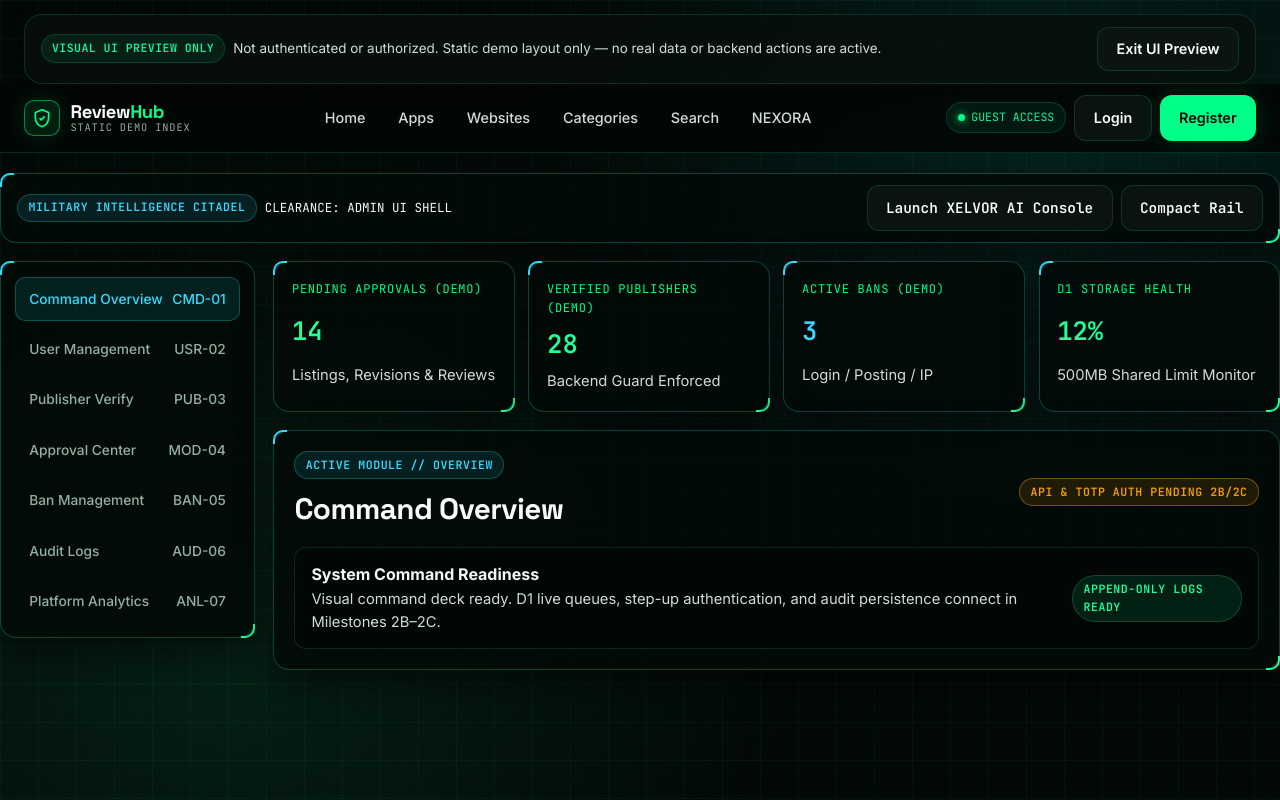
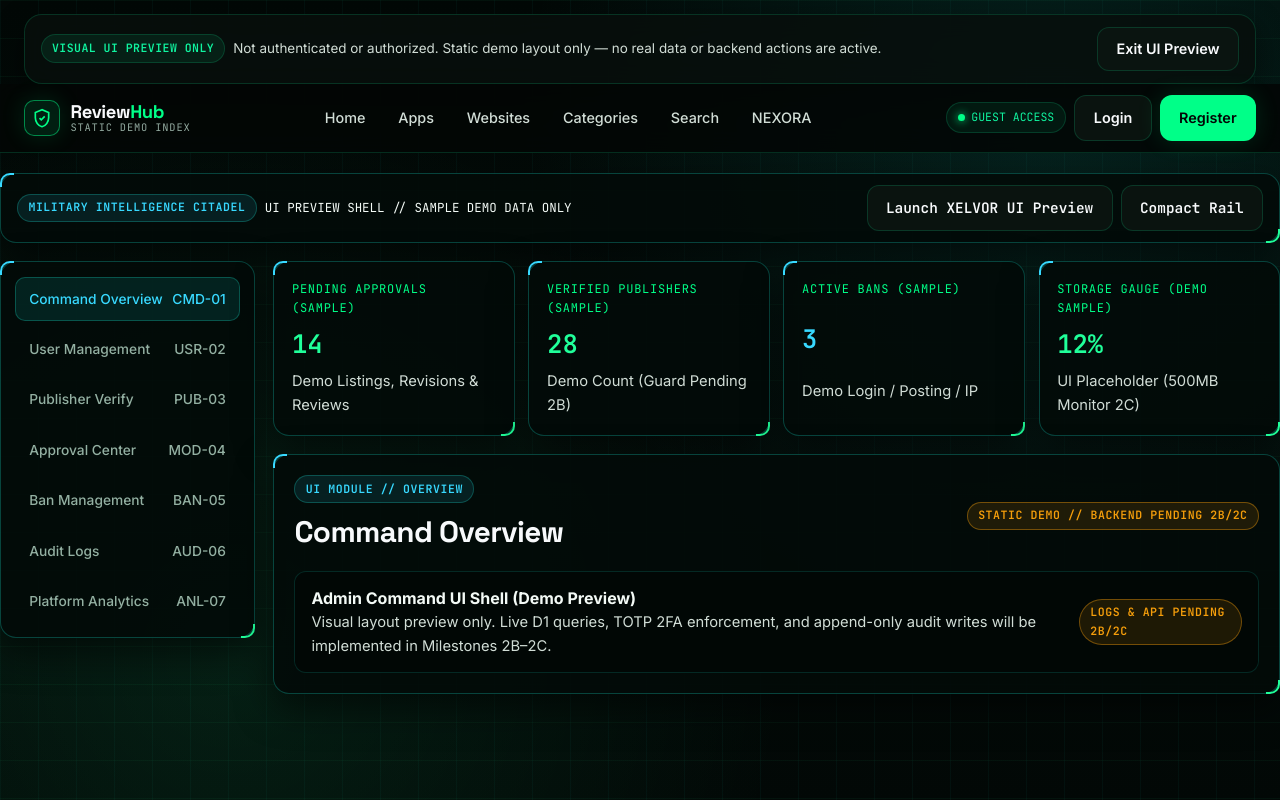
Before and after one commit to tuhin118/ReviewHub, a React (Vite) app: page /admin in a window 1280 px wide. Both pictures are taken after a click on the button "Open Visual UI Preview (Not Auth — Demo Only)". Shown: the top 800 px of the page. Built offline with nearby package versions, Linux system fonts and the light colour scheme.

Commit message:
Revise text for demo and sample indicators
Updated text labels and descriptions to indicate demo/sample status throughout the Admin Command Center page.

```diff
--- a/src/pages/AdminCommandCenterPage.tsx
+++ b/src/pages/AdminCommandCenterPage.tsx
@@ -37,11 +37,11 @@ export default function AdminCommandCenterPage() {
           <div className="sci-panel hud-brackets admin-ticker">
             <div style={{ display: 'flex', flexWrap: 'wrap', gap: '0.5rem', alignItems: 'center' }}>
               <span className="hud-chip hud-chip--cyan">MILITARY INTELLIGENCE CITADEL</span>
-              <span>CLEARANCE: ADMIN UI SHELL</span>
+              <span>UI PREVIEW SHELL // SAMPLE DEMO DATA ONLY</span>
             </div>
             <div style={{ display: 'flex', flexWrap: 'wrap', gap: '0.5rem' }}>
-              <Link to="/admin/xelvor" className="btn btn-secondary" style={{ minHeight: '44px' }}>
-                Launch XELVOR AI Console
+              <Link to="/admin/xelvor" className="btn btn-secondary">
+                Launch XELVOR UI Preview
               </Link>
               <button
                 type="button"
@@ -74,32 +74,32 @@ export default function AdminCommandCenterPage() {
             <section className="admin-workspace" aria-label="Admin Module Workspace">
               <div className="admin-kpi-grid sci-stagger">
                 <article className="sci-panel sci-panel--interactive hud-brackets pub-metric-card">
-                  <span className="foundation-box__label">Pending Approvals (Demo)</span>
+                  <span className="foundation-box__label">Pending Approvals (Sample)</span>
                   <span className="pub-metric-val">
                     <AnimatedCounter target={14} />
                   </span>
-                  <span className="section-desc">Listings, Revisions &amp; Reviews</span>
+                  <span className="section-desc">Demo Listings, Revisions &amp; Reviews</span>
                 </article>
                 <article className="sci-panel sci-panel--interactive hud-brackets pub-metric-card">
-                  <span className="foundation-box__label">Verified Publishers (Demo)</span>
+                  <span className="foundation-box__label">Verified Publishers (Sample)</span>
                   <span className="pub-metric-val">
                     <AnimatedCounter target={28} />
                   </span>
-                  <span className="section-desc">Backend Guard Enforced</span>
+                  <span className="section-desc">Demo Count (Guard Pending 2B)</span>
                 </article>
                 <article className="sci-panel sci-panel--interactive hud-brackets pub-metric-card">
-                  <span className="foundation-box__label">Active Bans (Demo)</span>
+                  <span className="foundation-box__label">Active Bans (Sample)</span>
                   <span className="pub-metric-val" style={{ color: 'var(--sci-cyan)' }}>
                     <AnimatedCounter target={3} />
                   </span>
-                  <span className="section-desc">Login / Posting / IP</span>
+                  <span className="section-desc">Demo Login / Posting / IP</span>
                 </article>
                 <article className="sci-panel sci-panel--interactive hud-brackets pub-metric-card">
-                  <span className="foundation-box__label">D1 Storage Health</span>
+                  <span className="foundation-box__label">Storage Gauge (Demo Sample)</span>
                   <span className="pub-metric-val">
                     <AnimatedCounter target={12} suffix="%" />
                   </span>
-                  <span className="section-desc">500MB Shared Limit Monitor</span>
+                  <span className="section-desc">UI Placeholder (500MB Monitor 2C)</span>
                 </article>
               </div>
 
@@ -107,37 +107,41 @@ export default function AdminCommandCenterPage() {
                 <div className="foundation-card__header">
                   <div>
                     <span className="hud-chip hud-chip--cyan">
-                      ACTIVE MODULE // {activeModule.toUpperCase()}
+                      UI MODULE // {activeModule.toUpperCase()}
                     </span>
                     <h1 className="section-title" style={{ marginTop: '0.4rem' }}>
                       {ADMIN_MODULES.find((m) => m.id === activeModule)?.label}
                     </h1>
                   </div>
-                  <span className="hud-chip hud-chip--warn">API &amp; TOTP AUTH PENDING 2B/2C</span>
+                  <span className="hud-chip hud-chip--warn">
+                    STATIC DEMO // BACKEND PENDING 2B/2C
+                  </span>
                 </div>
 
                 {activeModule === 'overview' && (
                   <div className="admin-row">
                     <div>
-                      <strong>System Command Readiness</strong>
+                      <strong>Admin Command UI Shell (Demo Preview)</strong>
                       <p className="section-desc">
-                        Visual command deck ready. D1 live queues, step-up authentication, and
-                        audit persistence connect in Milestones 2B–2C.
+                        Visual layout preview only. Live D1 queries, TOTP 2FA enforcement, and
+                        append-only audit writes will be implemented in Milestones 2B–2C.
                       </p>
                     </div>
-                    <span className="hud-chip">APPEND-ONLY LOGS READY</span>
+                    <span className="hud-chip hud-chip--warn">LOGS &amp; API PENDING 2B/2C</span>
                   </div>
                 )}
 
                 {activeModule === 'users' && (
                   <div className="admin-row">
                     <div>
-                      <strong>Sample User: nadia.r@gmail.com</strong>
-                      <p className="section-desc">Role: User • Email Verified • Status: Active</p>
+                      <strong>Demo Record: nadia.r@example.invalid</strong>
+                      <p className="section-desc">
+                        Sample Role: User • Demo Status: Active (Static Placeholder)
+                      </p>
                     </div>
                     <div className="admin-row__actions">
-                      <span className="hud-chip">ROLE CONTROLS (2C)</span>
-                      <span className="hud-chip hud-chip--cyan">SESSION REVOKE (2C)</span>
+                      <span className="hud-chip hud-chip--warn">ROLE CONTROLS PENDING 2C</span>
+                      <span className="hud-chip hud-chip--cyan">SESSION REVOKE PENDING 2B</span>
                     </div>
                   </div>
                 )}
@@ -145,62 +149,64 @@ export default function AdminCommandCenterPage() {
                 {activeModule === 'publishers' && (
                   <div className="admin-row">
                     <div>
-                      <strong>Kestrel Sec Labs (Publisher Application)</strong>
+                      <strong>Demo Record: Kestrel Sec Labs (Sample Publisher)</strong>
                       <p className="section-desc">
-                        Admin grant &amp; instant backend revocation controls connect in Milestone 2C.
+                        Admin grant and instant backend permission revocation will be wired in
+                        Milestones 2B–2C.
                       </p>
                     </div>
-                    <span className="hud-chip hud-chip--cyan">BACKEND VERIFIED ROLE</span>
+                    <span className="hud-chip hud-chip--warn">BACKEND GUARD PENDING 2B/2C</span>
                   </div>
                 )}
 
                 {activeModule === 'approvals' && (
                   <div className="admin-row">
                     <div>
-                      <strong>Pending Queue: PacketGuard DNS (Android App)</strong>
+                      <strong>Demo Queue Item: PacketGuard DNS (Sample App)</strong>
                       <p className="section-desc">
-                        Supports New Listings, Post Revisions, New Reviews &amp; Review Revisions.
+                        UI placeholder for New Listings, Post Revisions, New Reviews &amp; Review
+                        Revisions.
                       </p>
                     </div>
-                    <span className="hud-chip hud-chip--warn">PENDING REVIEW</span>
+                    <span className="hud-chip hud-chip--warn">DEMO PENDING QUEUE</span>
                   </div>
                 )}
 
                 {activeModule === 'bans' && (
                   <div className="admin-row">
                     <div>
-                      <strong>Three-Level Ban Matrix</strong>
+                      <strong>Three-Level Ban Matrix (UI Placeholder)</strong>
                       <p className="section-desc">
-                        Supports Login Ban (Temp/Perm), Posting Ban, and IP Security Ban with fast
-                        Unban.
+                        Planned support for Login Ban (Temp/Perm), Posting Ban, and IP Security Ban
+                        with fast Unban.
                       </p>
                     </div>
-                    <span className="hud-chip hud-chip--danger">STEP-UP GUARD</span>
+                    <span className="hud-chip hud-chip--warn">ENFORCEMENT PENDING 2B/2C</span>
                   </div>
                 )}
 
                 {activeModule === 'audit' && (
                   <div className="admin-row">
                     <div>
-                      <strong>AUDIT-2026-001 • GRANT_PUBLISHER (Demo Record)</strong>
+                      <strong>DEMO-AUDIT-001 • GRANT_PUBLISHER (Static Sample)</strong>
                       <p className="section-desc">
-                        Application-level append-only log • Secret redaction enabled.
+                        Planned application-level append-only audit log with secret redaction.
                       </p>
                     </div>
-                    <span className="hud-chip hud-chip--cyan">IMMUTABLE BY API</span>
+                    <span className="hud-chip hud-chip--warn">PERSISTENCE PENDING 2B/2C</span>
                   </div>
                 )}
 
                 {activeModule === 'analytics' && (
                   <div className="admin-row">
                     <div>
-                      <strong>Platform Growth &amp; Rating Telemetry</strong>
+                      <strong>Platform Growth &amp; Rating Telemetry (Demo Preview)</strong>
                       <p className="section-desc">
-                        Aggregates approved listings, user retention, and moderation velocity from D1
-                        in Milestone 2C.
+                        UI placeholder. Real aggregated D1 analytics will be connected in Milestone
+                        2C.
                       </p>
                     </div>
-                    <span className="hud-chip">ANALYTICS ENGINE</span>
+                    <span className="hud-chip hud-chip--warn">D1 INTEGRATION PENDING 2C</span>
                   </div>
                 )}
               </div>
```
